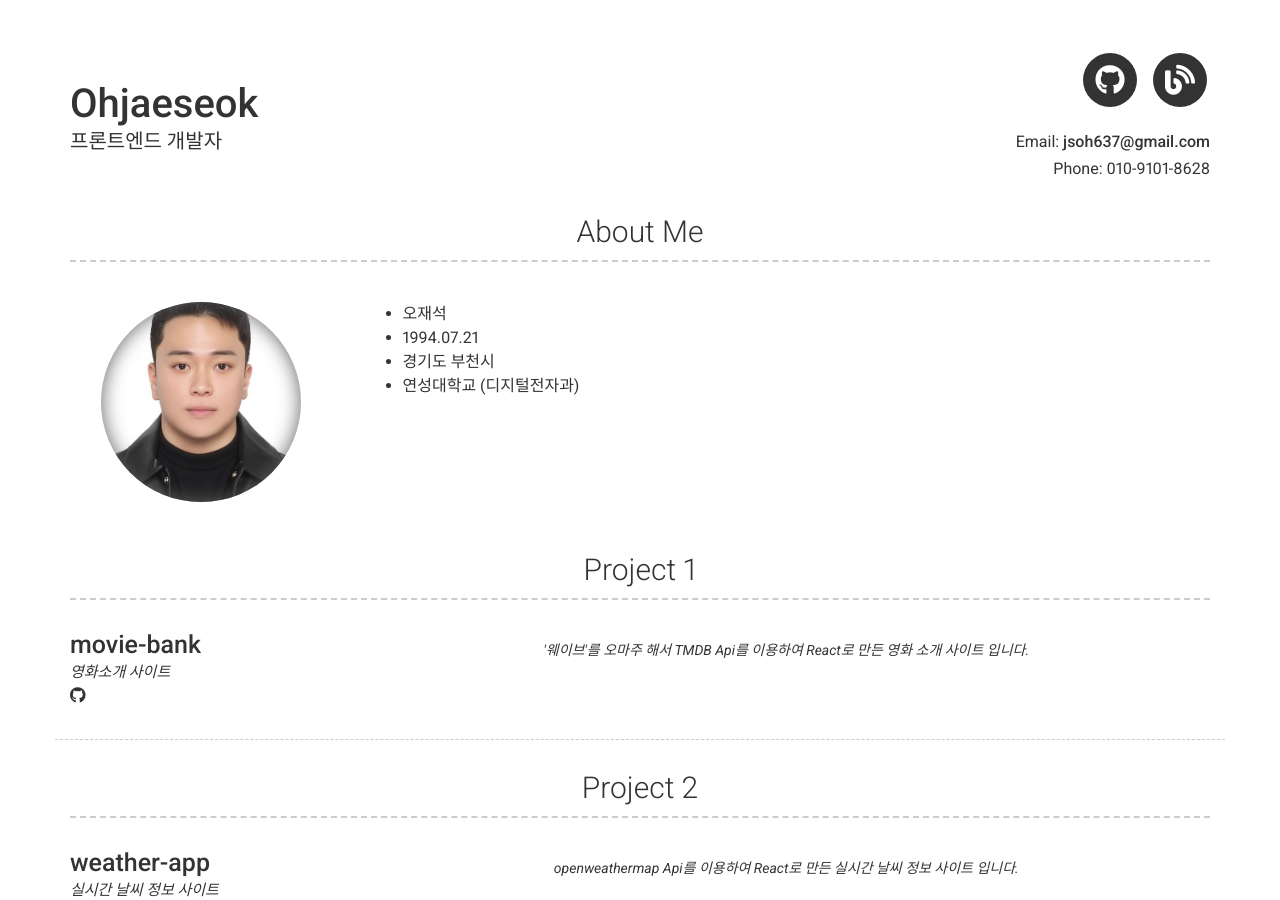
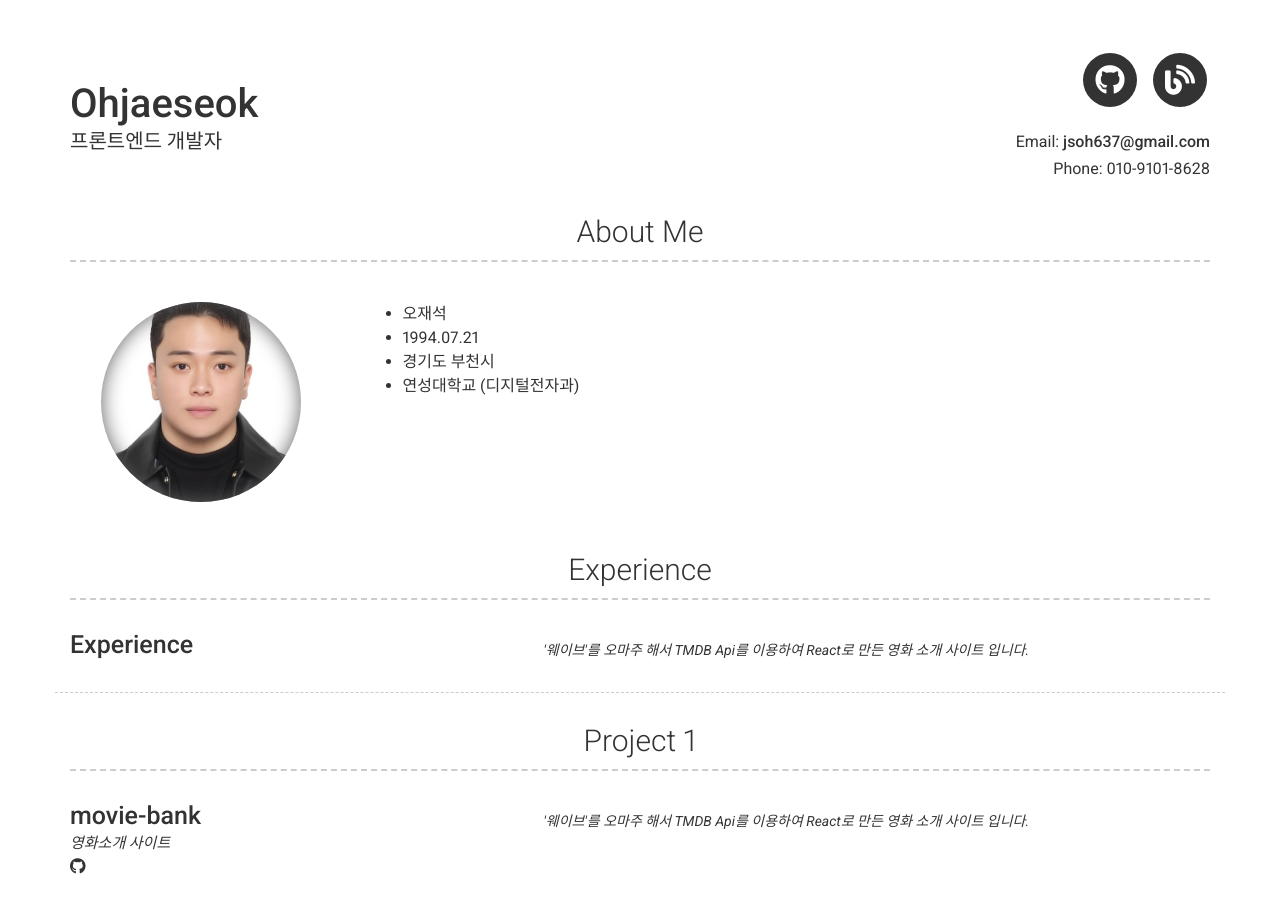
Before and after one commit to jsoh07/5hjae.github.io, a Jekyll site: the page built from index.md, in a window 1280 px wide and 900 px high. Built offline with Jekyll 4.4.1, drawn with Linux system fonts in a browser that asks for light colours; nearby versions of some CDN libraries.

Commit message:
experience tab

```diff
--- a/_config.yml
+++ b/_config.yml
@@ -42,6 +42,18 @@ about_content: | # this will include new lines to allow paragraphs
     - 연성대학교 (디지털전자과)
 
 content:
+  - title: Experience # Title for the section
+    layout: list # Type of content section (list/text)
+    content:
+      - layout: left
+        border: weak  # Value of `weak` will display a weak border below this item. # Any
+                      # other value (or no value) means no border will be displayed
+        title: Experience
+        content: test1234567890
+        quote: >
+          '웨이브'를 오마주 해서 TMDB Api를 이용하여 React로 만든 영화 소개 사이트 입니다.
+        description: | # this will include new lines to allow paragraphs
+
   - title: Project 1 # Title for the section
     layout: list # Type of content section (list/text)
     content:
```
